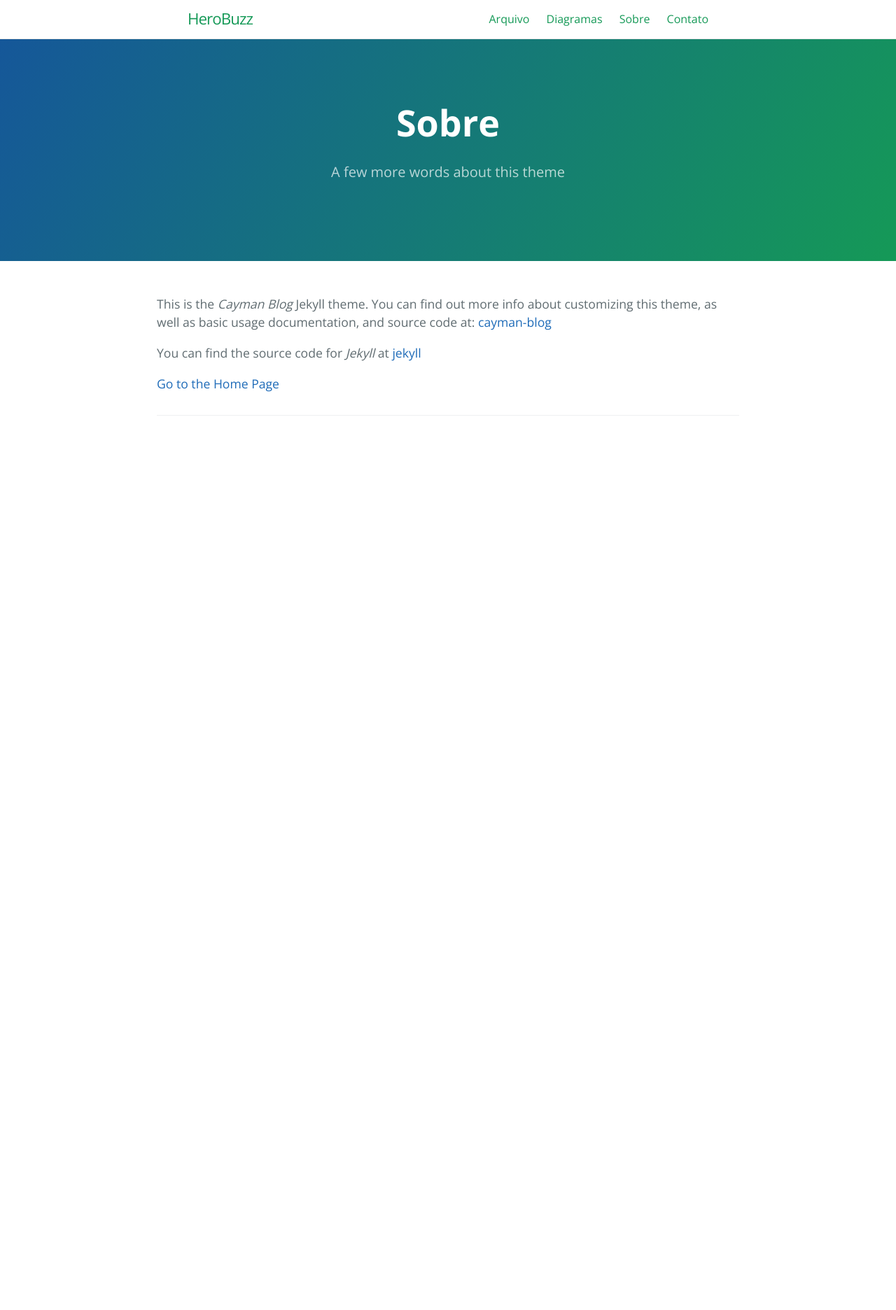
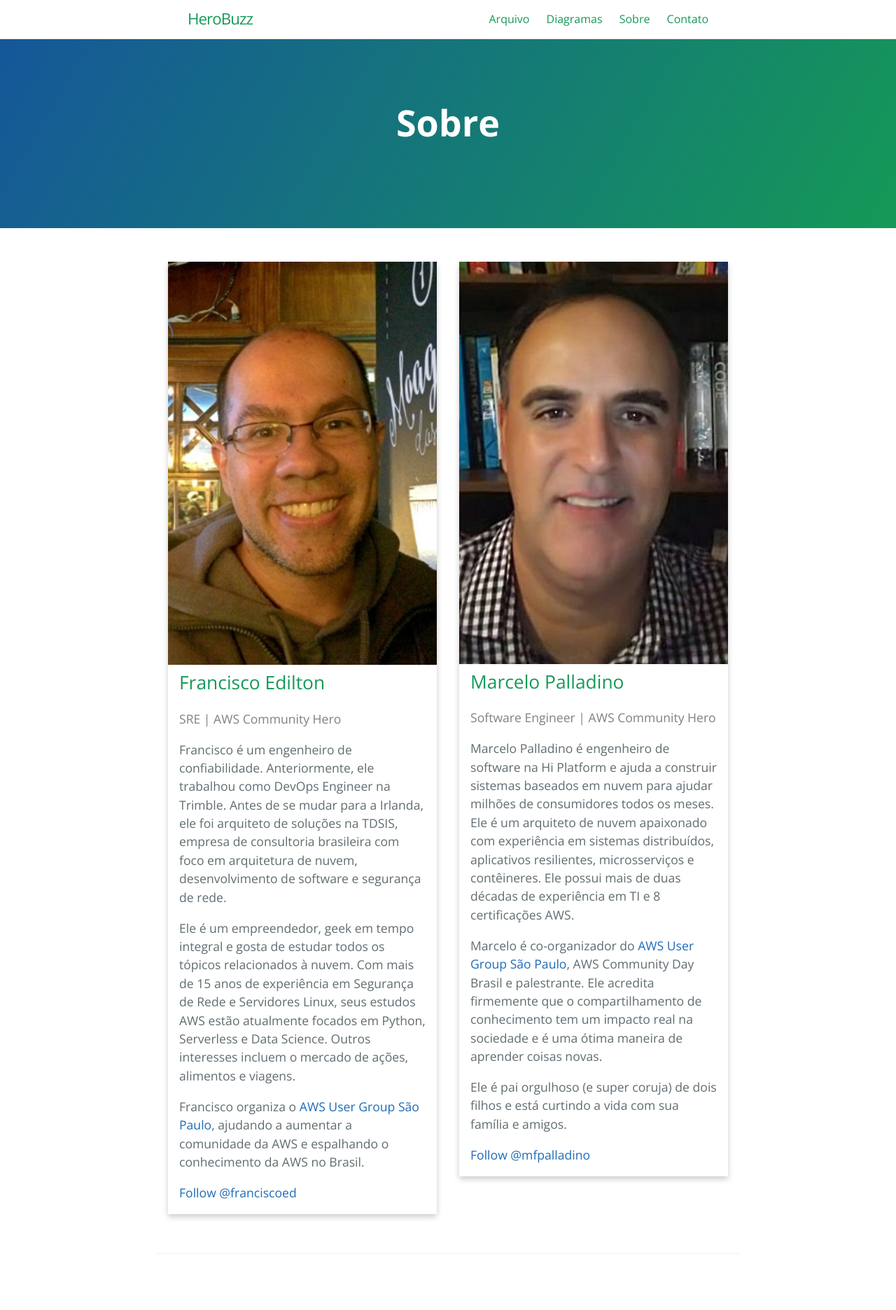
Before and after one commit to HeroBuzz/herobuzz.github.io, a Jekyll site: the page built from sobre.md, in a window 1280 px wide. Shown: the whole page at 70% size. Built offline with Jekyll 4.4.1, drawn with Linux system fonts in a browser that asks for light colours; comment, search, counter and statistics services are not loaded; before the commit the page ends 900 px from its top, so only the background shows below that.

Commit message:
Add about page.

```diff
--- /dev/null
+++ b/_layouts/sobre.html
@@ -0,0 +1,96 @@
+---
+layout: default
+---
+
+<style>
+    html {
+        box-sizing: border-box;
+    }
+
+    *, *:before, *:after {
+        box-sizing: inherit;
+    }
+
+    .column {
+        float: left;
+        width: 50%;
+        margin-bottom: 16px;
+        padding: 0 8px;
+    }
+
+    .card {
+        box-shadow: 0 4px 8px 0 rgba(0, 0, 0, 0.2);
+        margin: 8px;
+    }
+
+    .about-section {
+        padding: 50px;
+        text-align: center;
+        background-color: #474e5d;
+        color: white;
+    }
+
+    .container {
+        padding: 0 16px;
+    }
+
+    .container::after, .row::after {
+        content: "";
+        clear: both;
+        display: table;
+    }
+
+    .title {
+        color: grey;
+    }
+
+    @media screen and (max-width: 650px) {
+        .column {
+            width: 100%;
+            display: block;
+        }
+    }
+</style>
+
+<div class="row">
+  <div class="column">
+    <div class="card">
+      <img src="/assets/autores/franciscoedilton.jpg" alt="Chico" style="width:100%">
+      <div class="container">
+        <h2>Francisco Edilton</h2>
+        <p class="title">SRE | AWS Community Hero</p>
+        <p>
+            Francisco é um engenheiro de confiabilidade. Anteriormente, ele trabalhou como DevOps Engineer na Trimble. Antes de se mudar para a Irlanda, ele foi arquiteto de soluções na TDSIS, empresa de consultoria brasileira com foco em arquitetura de nuvem, desenvolvimento de software e segurança de rede.
+        </p>
+        <p>
+            Ele é um empreendedor, geek em tempo integral e gosta de estudar todos os tópicos relacionados à nuvem. Com mais de 15 anos de experiência em Segurança de Rede e Servidores Linux, seus estudos AWS estão atualmente focados em Python, Serverless e Data Science. Outros interesses incluem o mercado de ações, alimentos e viagens.
+        </p>
+        <p>
+            Francisco organiza o <a href="https://www.meetup.com/pt-BR/awsusergroupsp/" target="_blank">AWS User Group São Paulo</a>, ajudando a aumentar a comunidade da AWS e espalhando o conhecimento da AWS no Brasil.
+        </p>
+        <p><a href="https://twitter.com/franciscoed?ref_src=twsrc%5Etfw" class="twitter-follow-button" data-show-count="false">Follow @franciscoed</a><script async src="https://platform.twitter.com/widgets.js" charset="utf-8"></script></p>
+      </div>
+    </div>
+  </div>
+
+  <div class="column">
+    <div class="card">
+      <img src="/assets/autores/marcelopalladino.jpg" alt="Palladino" style="width:100%">
+      <div class="container">
+        <h2>Marcelo Palladino</h2>
+        <p class="title">Software Engineer | AWS Community Hero</p>
+        <p>
+            Marcelo Palladino é engenheiro de software na Hi Platform e ajuda a construir sistemas baseados em nuvem para ajudar milhões de consumidores todos os meses. Ele é um arquiteto de nuvem apaixonado com experiência em sistemas distribuídos, aplicativos resilientes, microsserviços e contêineres. Ele possui mais de duas décadas de experiência em TI e 8 certificações AWS.
+        </p>
+        <p>
+            Marcelo é co-organizador do <a href="https://www.meetup.com/pt-BR/awsusergroupsp/" target="_blank">AWS User Group São Paulo</a>, AWS Community Day Brasil e palestrante. Ele acredita firmemente que o compartilhamento de conhecimento tem um impacto real na sociedade e é uma ótima maneira de aprender coisas novas.
+        </p>
+        <p>
+            Ele é pai orgulhoso (e super coruja) de dois filhos e está curtindo a vida com sua família e amigos.
+        </p>
+
+        <p><a href="https://twitter.com/mfpalladino?ref_src=twsrc%5Etfw" class="twitter-follow-button" data-show-count="false">Follow @mfpalladino</a><script async src="https://platform.twitter.com/widgets.js" charset="utf-8"></script></p>
+      </div>
+    </div>
+  </div>
+</div>
--- a/sobre.md
+++ b/sobre.md
@@ -1,15 +1,7 @@
 ---
-layout: page
+layout: sobre
 title: Sobre
-tagline: A few more words about this theme
 permalink: /sobre.html
 ref: sobre
 order: 0
 ---
-
-This is the _Cayman Blog_ Jekyll theme. You can find out more info about customizing this theme, as well as basic usage documentation, and source code at: [cayman-blog](https://github.com/lorepirri/cayman-blog)
-
-You can find the source code for _Jekyll_ at [jekyll](https://github.com/jekyll/jekyll)
-
-
-[Go to the Home Page]({{ '/' | absolute_url }})
```
Also changed, not shown: assets/autores/franciscoedilton.jpg (added), assets/autores/marcelopalladino.jpg (added).
